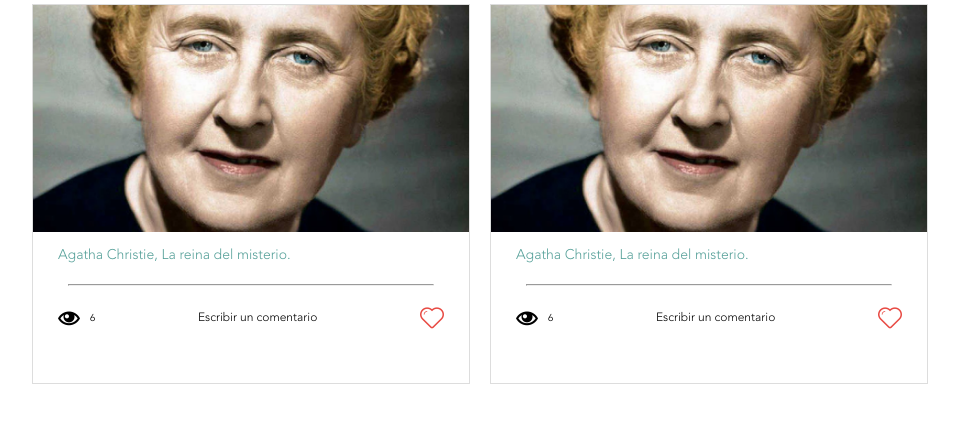
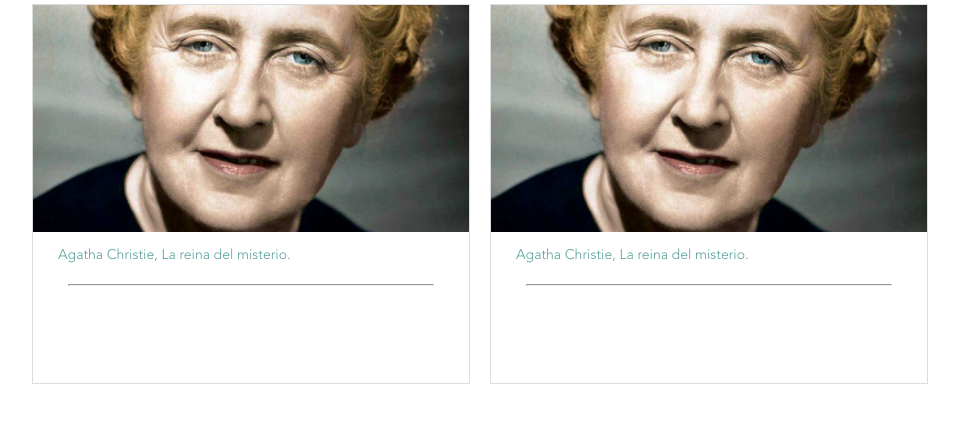
Before and after one commit to Flora-Project/flora-project, a PHP site: page /blog.php in a window 1280 px wide. Shown: the part 1528-1971 px from the top of the page, without its empty margins (160-1119 px from the left). Run offline with PHP 8.4, Linux system fonts and the light colour scheme; data comes from the database, SQL or seed files in the repository; some web fonts are replaced.

Commit message:
project update

```diff
--- a/blog.php
+++ b/blog.php
@@ -320,12 +320,11 @@
 
                     <hr class="ultimas__container--line">
                     <div class="ultimas__container--history">
-                        <div class="ultimas__container--eye">
+                        <!-- <div class="ultimas__container--eye">
                             <i class="icon-eye"></i>
                             <p>6</p>
                         </div>
-                        <p class="ultimas__container--title">Escribir un comentario</p>
-                        <i class="icon-heart1 ultimas__container--heart"></i>
+                        <i class="icon-heart1 ultimas__container--heart"></i> -->
                     </div>
                 </div>
             </div>
```
Also changed, not shown: blogadmin/images/00086000_1606144514_tv.gif (added).
